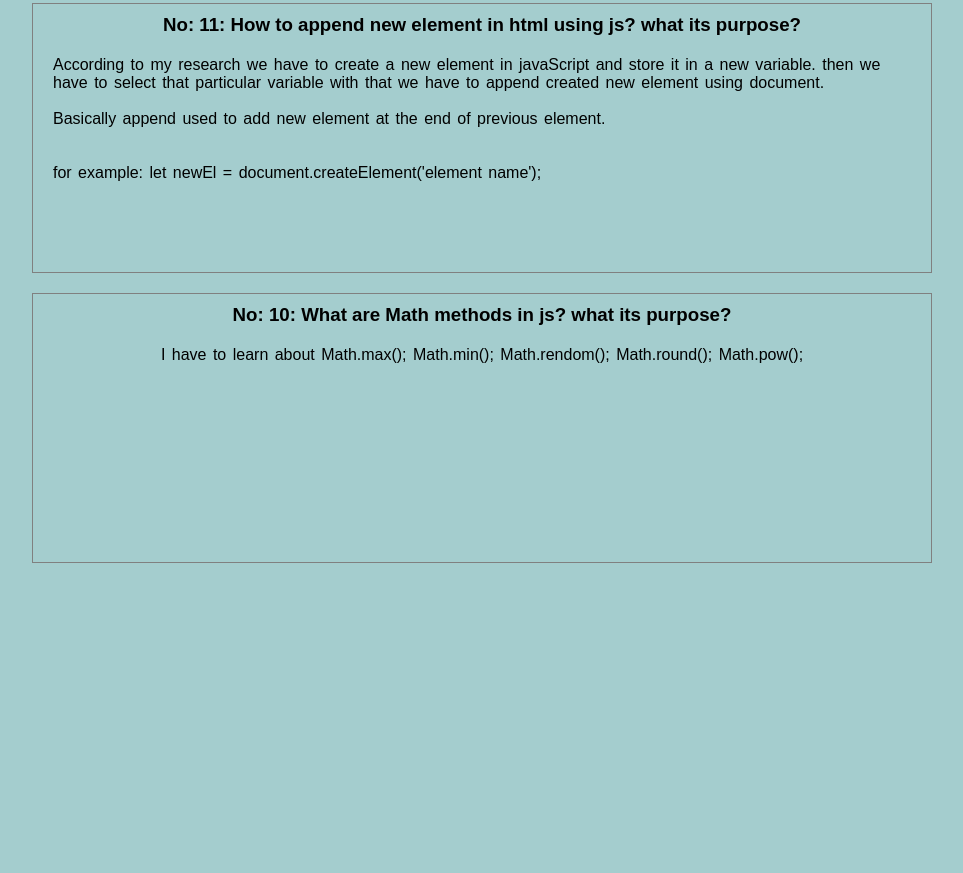
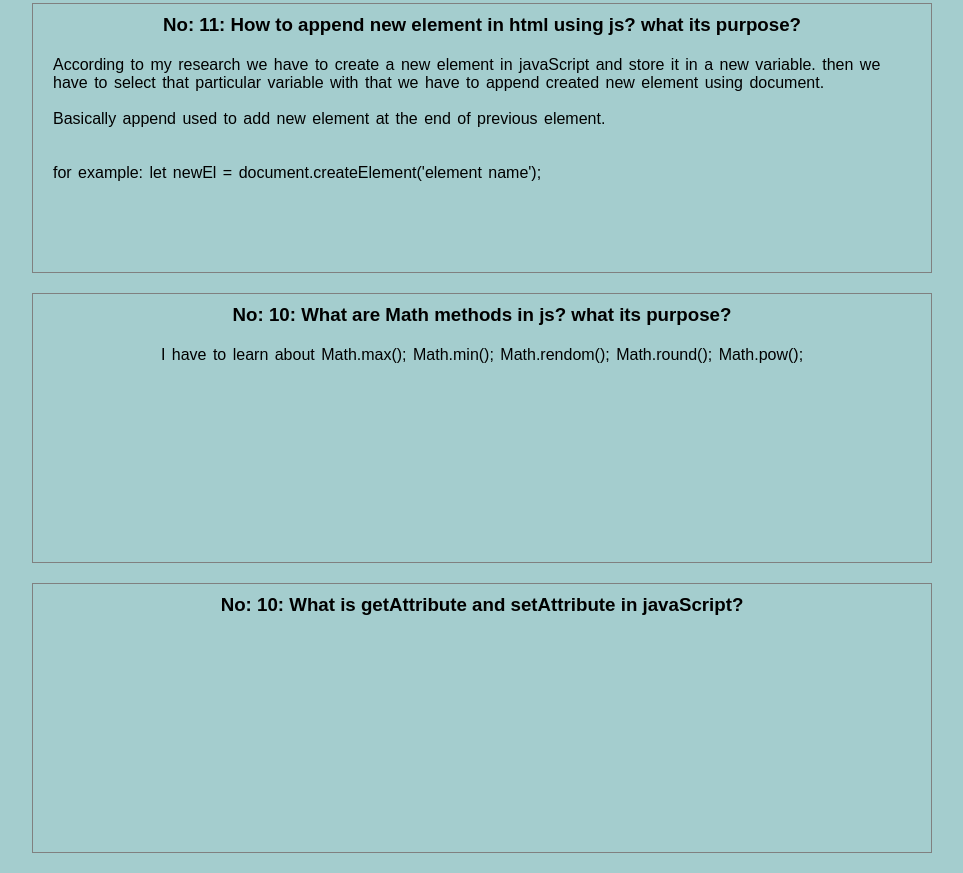
Before and after one commit to HafsaJabeen47/JavaScript, a plain HTML site: page New JS Terms/JS-Terms.html in a window 1280 px wide. Shown: the part 2977-3850 px from the top of the page, without its empty margins (158-1121 px from the left). Before the commit the page ends 3560 px from the top, so only its background shows below. Drawn offline with Linux system fonts and the light colour scheme.

Commit message:
Heading: get attribute and set attribute

```diff
--- a/New JS Terms/JS-Terms.html
+++ b/New JS Terms/JS-Terms.html
@@ -86,6 +86,12 @@
             </p>
         </div>
 
+        <!-- getAttribute and setAttribute -->
+        <div class="same">
+            <h3>No: 10: What is getAttribute and setAttribute in javaScript?</h3>
+            <p></p>
+        </div>
+
 
 
 
```
